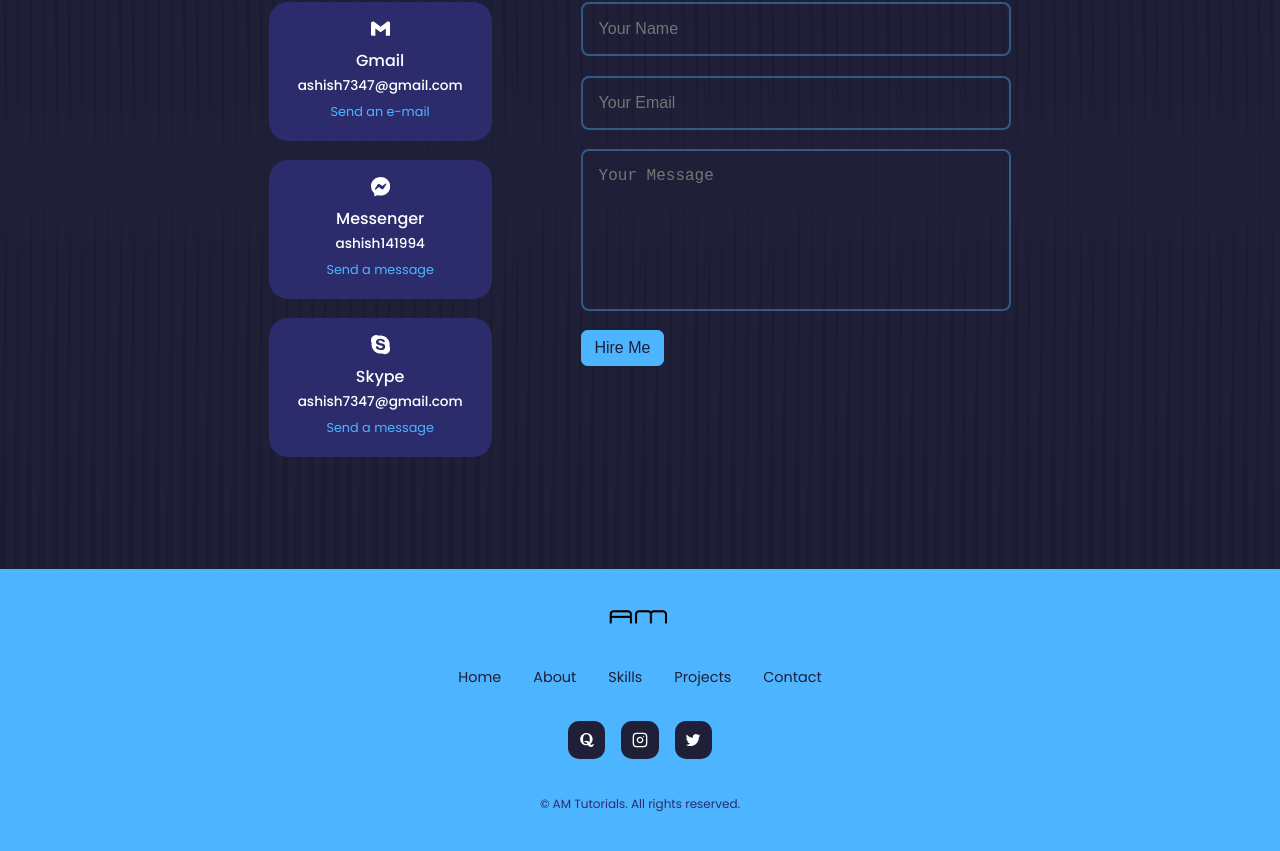
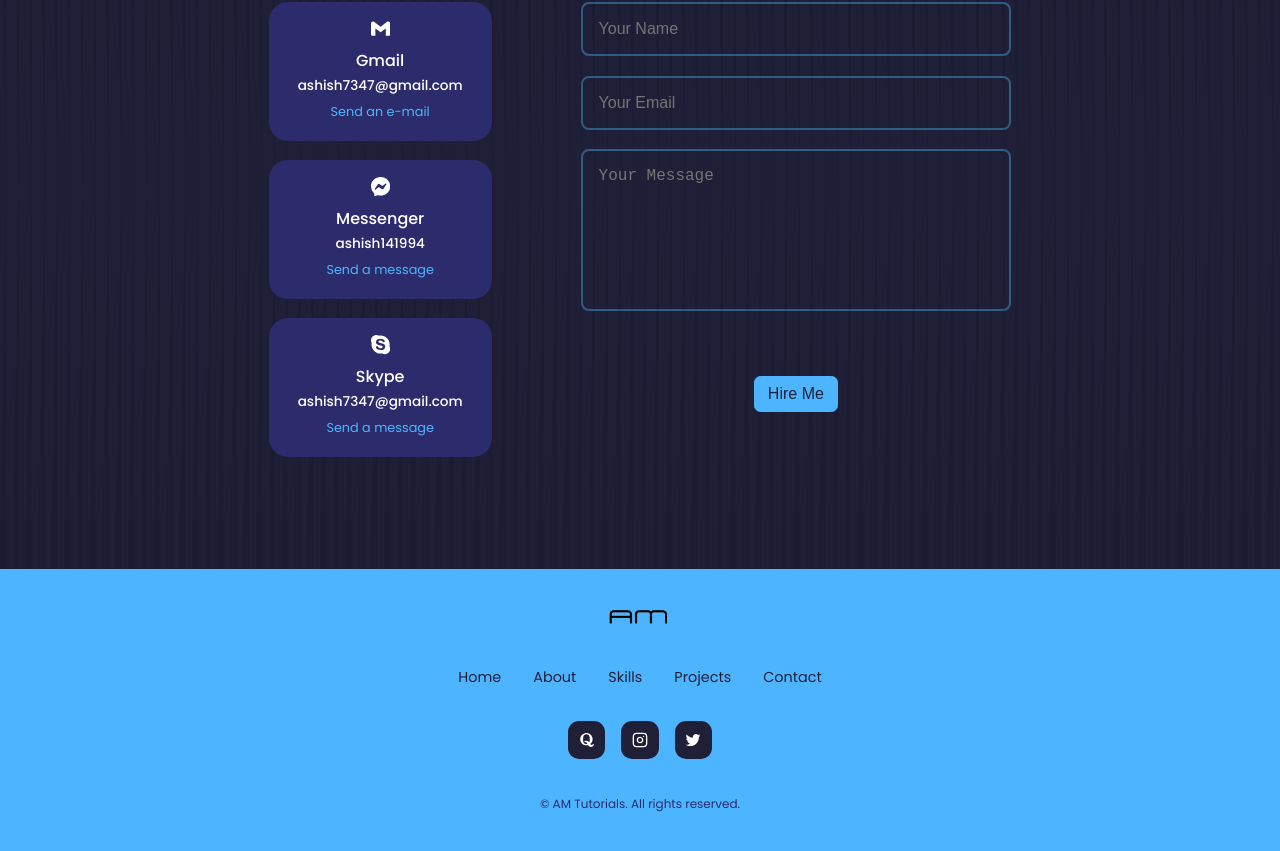
Before and after one commit to ash14ish/My-Portfolio, a React (Create React App) app: page / in a window 1280 px wide. Shown: the part 2800-3651 px from the top of the page. Built offline with nearby package versions, Linux system fonts and the light colour scheme.

Commit message:
portfolio

```diff
--- a/src/components/Contact/Contact.css
+++ b/src/components/Contact/Contact.css
@@ -65,6 +65,9 @@ textarea {
 
 form button {
   font-size: 1rem;
+  display: block;
+  width: max-content;
+  margin: auto;
 }
 
 @media (max-width: 1024px) {
--- a/src/components/Contact/Contact.jsx
+++ b/src/components/Contact/Contact.jsx
@@ -1,7 +1,6 @@
 import React from "react";
 import "./Contact.css";
 import { SiGmail, SiMessenger } from "react-icons/si";
-import { RiMessengerLine } from "react-icons/ri";
 import { ImSkype } from "react-icons/im";
 
 const Contact = () => {
```
